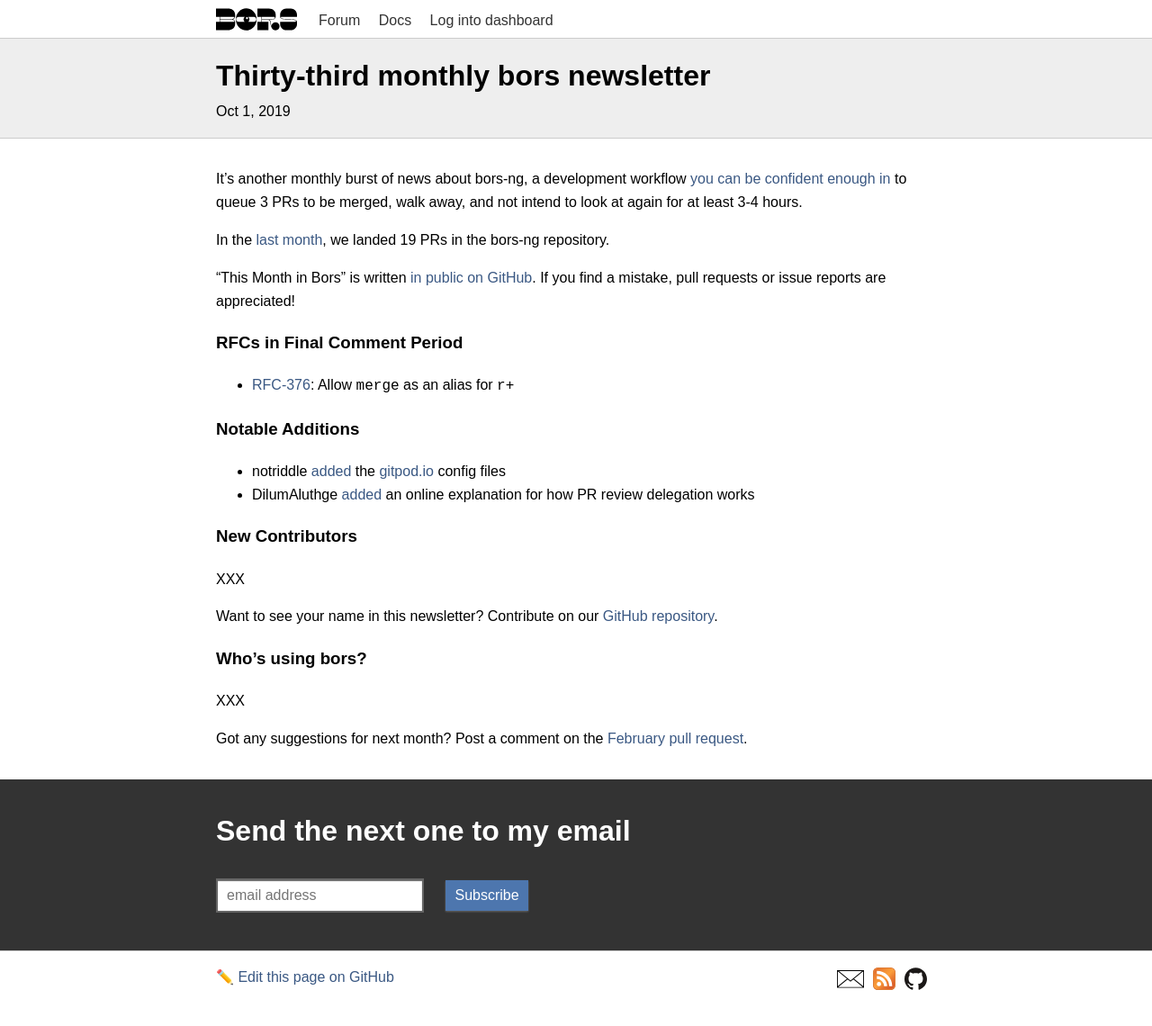
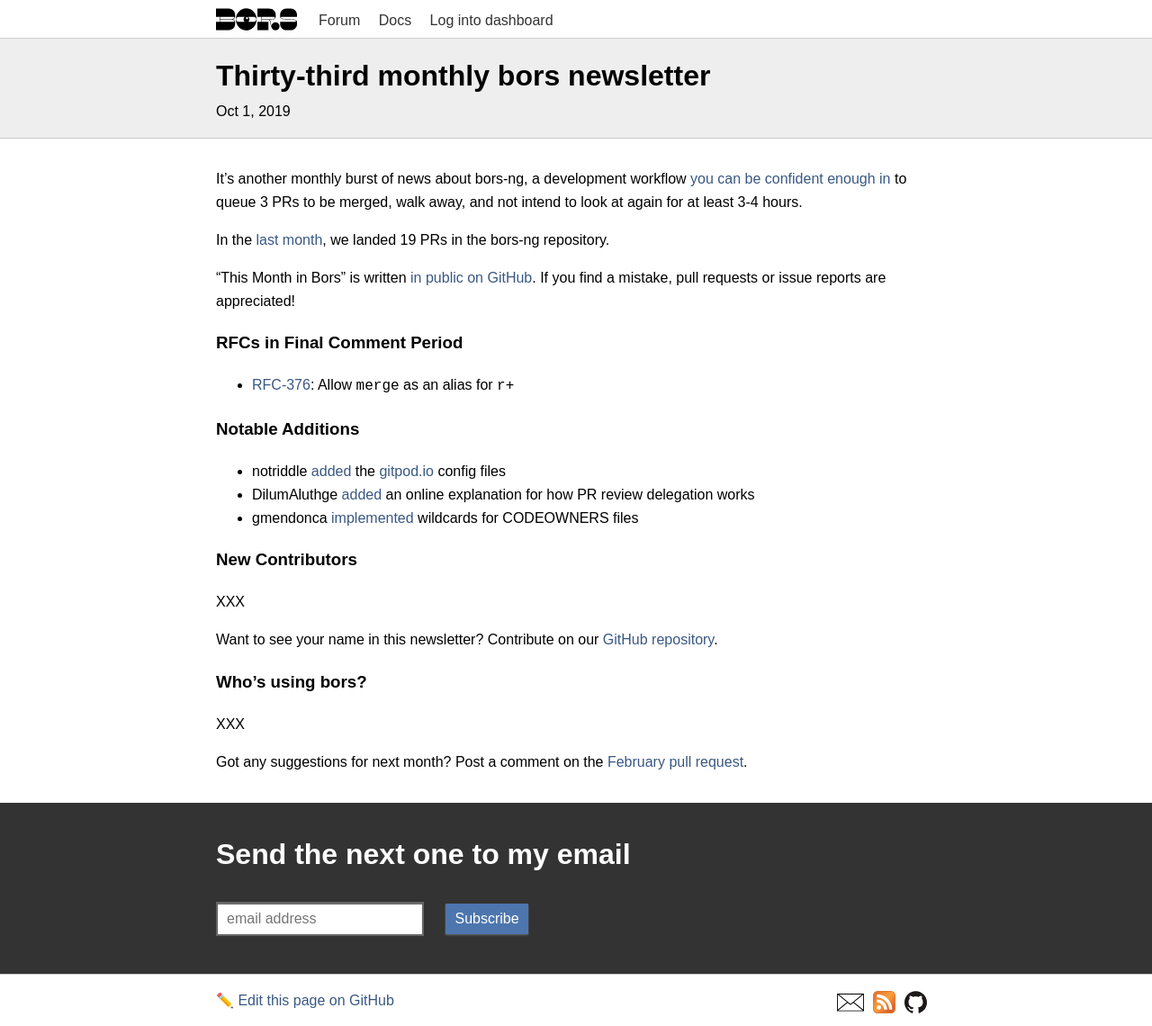
Before and after one commit to bors-ng/bors-ng.github.io, a Jekyll site: the page built from _posts/2019-10-01-tmib-33.md, in a window 1280 px wide. Shown: the whole page at 90% size. Built offline with Jekyll 4.4.1, drawn with Linux system fonts in a browser that asks for light colours; before the commit the page ends 1115 px from its top, so only the background shows below that.

Commit message:
Add bors-ng/bors-ng#753

```diff
--- a/_posts/2019-10-01-tmib-33.md
+++ b/_posts/2019-10-01-tmib-33.md
@@ -26,6 +26,7 @@ If you find a mistake, pull requests or issue reports are appreciated!
 
 * notriddle [added](https://github.com/bors-ng/bors-ng/pull/758) the [gitpod.io](https://gitpod.io) config files
 * DilumAluthge [added](https://github.com/bors-ng/bors-ng/pull/755) an online explanation for how PR review delegation works
+* gmendonca [implemented](https://github.com/bors-ng/bors-ng/pull/753) wildcards for CODEOWNERS files
 
 
 ### New Contributors
```
